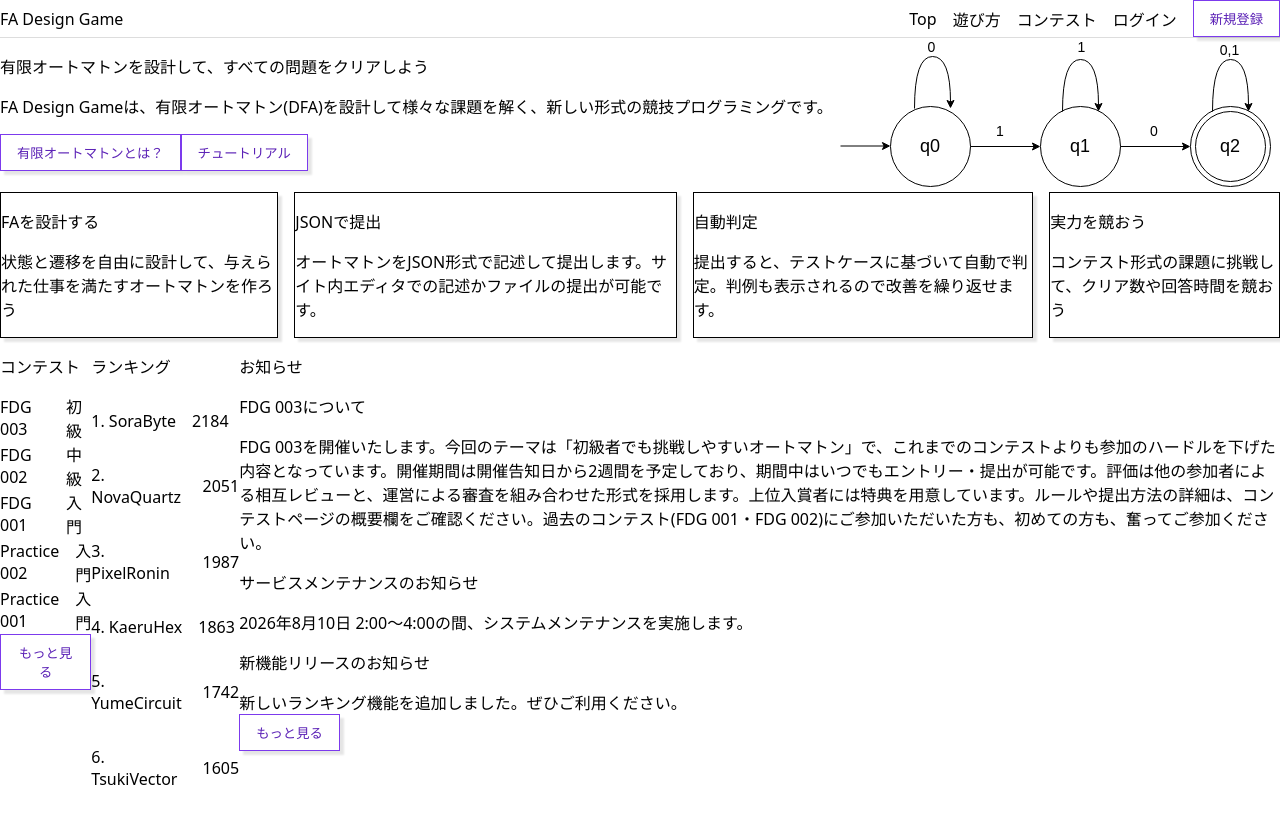
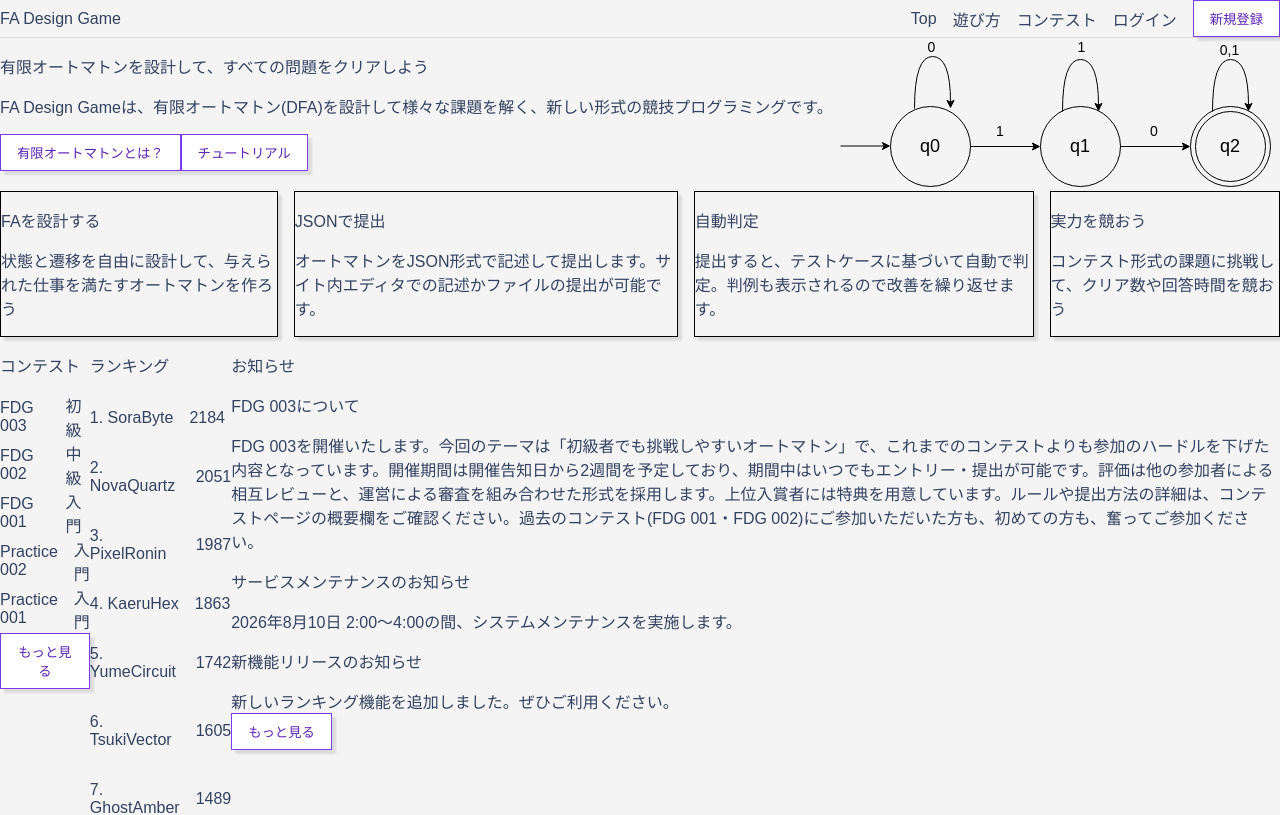
Before and after one commit to automaton-games/fa-design-game, a React (Vite) app in the folder frontend/: page / in a window 1280 px wide. Shown: the top 815 px of the page. Built offline with nearby package versions, Linux system fonts and the light colour scheme.

Commit message:
カラーパレットとセマンティックカラーを作成

```diff
--- a/frontend/src/index.css
+++ b/frontend/src/index.css
@@ -1,4 +1,57 @@
 body {
   margin: 0;
-  font-family: system-ui, 'Segoe UI', Roboto, sans-serif;
+  font-family: "Noto Sans JP", sans-serif;
+  background-color: var(--background-default);
+  color: var(--text-primary);
 }
+
+:root {
+  /* 紫のカラーパレット */
+  --color-purple-100: #ECDDF7;
+  --color-purple-400: #BB87FF;
+  --color-purple-600: #8843E1;
+  --color-purple-800: #5C10BE;
+
+  /* グレーのカラーパレット */
+  --color-gray-0: #FFFFFF;
+  --color-gray-300: #F4F4F4;
+  --color-gray-500: #ECEDF2;
+  --color-gray-600: #ADB5BD;
+  --color-gray-700: #677278;
+  --color-gray-800: #334261;
+  --color-gray-1000: #000000;
+
+  /* 緑のカラーパレット */
+  --color-green-200: #CCEFD2;
+  --color-green-700: #009944;
+  --color-green-900: #037938;
+
+  /* 赤のカラーパレット */
+  --color-red-200: #FFCECB;
+  --color-red-700: #BA1A1A;
+  --color-red-900: #93000A;
+
+  /* ボタンの色 */
+  --button-primary: var(--color-purple-600);
+  --button-primary-hover: var(--color-purple-800);
+
+  /* 線の色 */
+  --border-primary: var(--color-gray-1000);
+  --border-sub: var(--color-gray-600);
+  --border-accent: var(--color-purple-600);
+
+  /* 文字の色 */
+  --text-primary: var(--color-gray-800);
+  --text-sub: var(--color-gray-700);
+  --text-inverse: var(--color-gray-0);
+  --text-accent: var(--color-purple-800);
+  --text-success: var(--color-green-900);
+  --text-error: var(--color-red-900);
+
+  /* 背景 */
+  --background-default: var(--color-gray-300);
+  --background-surface: var(--color-gray-0);
+  --background-error: var(--color-red-200);
+  --background-success: var(--color-green-200);
+  --background-accent: var(--color-purple-100);
+}
```
